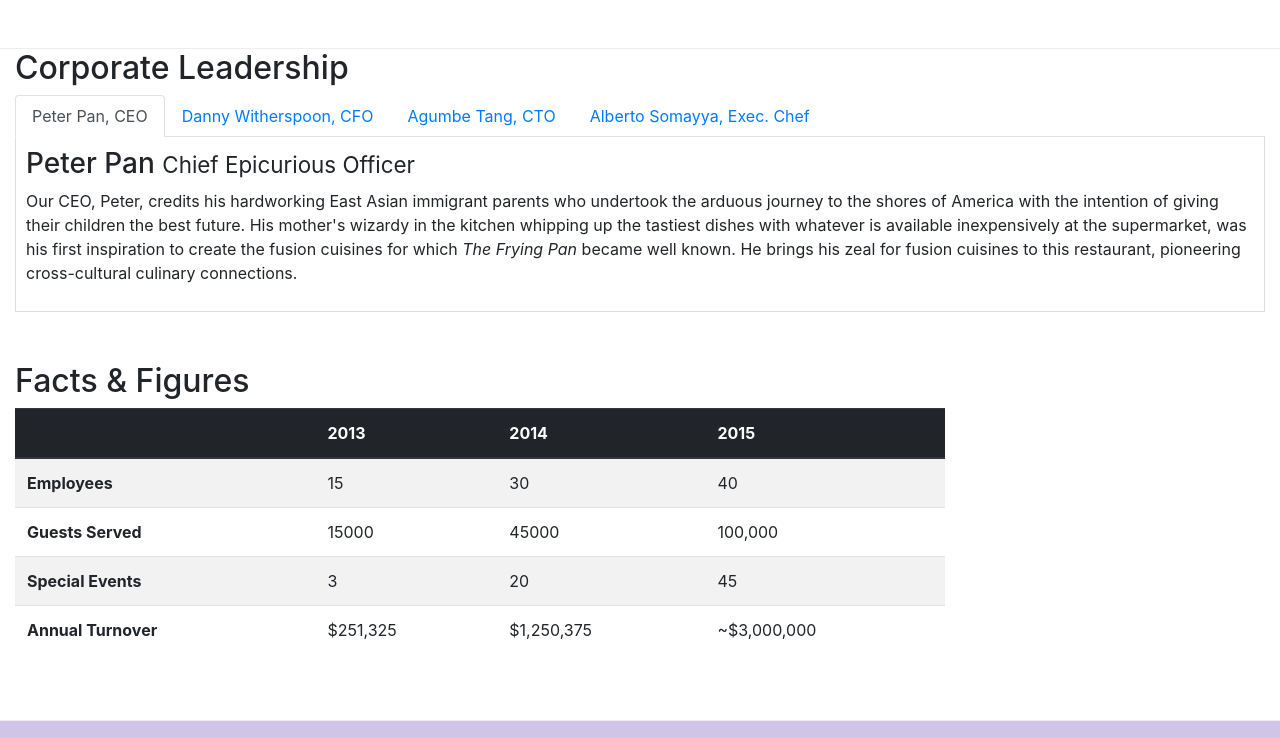
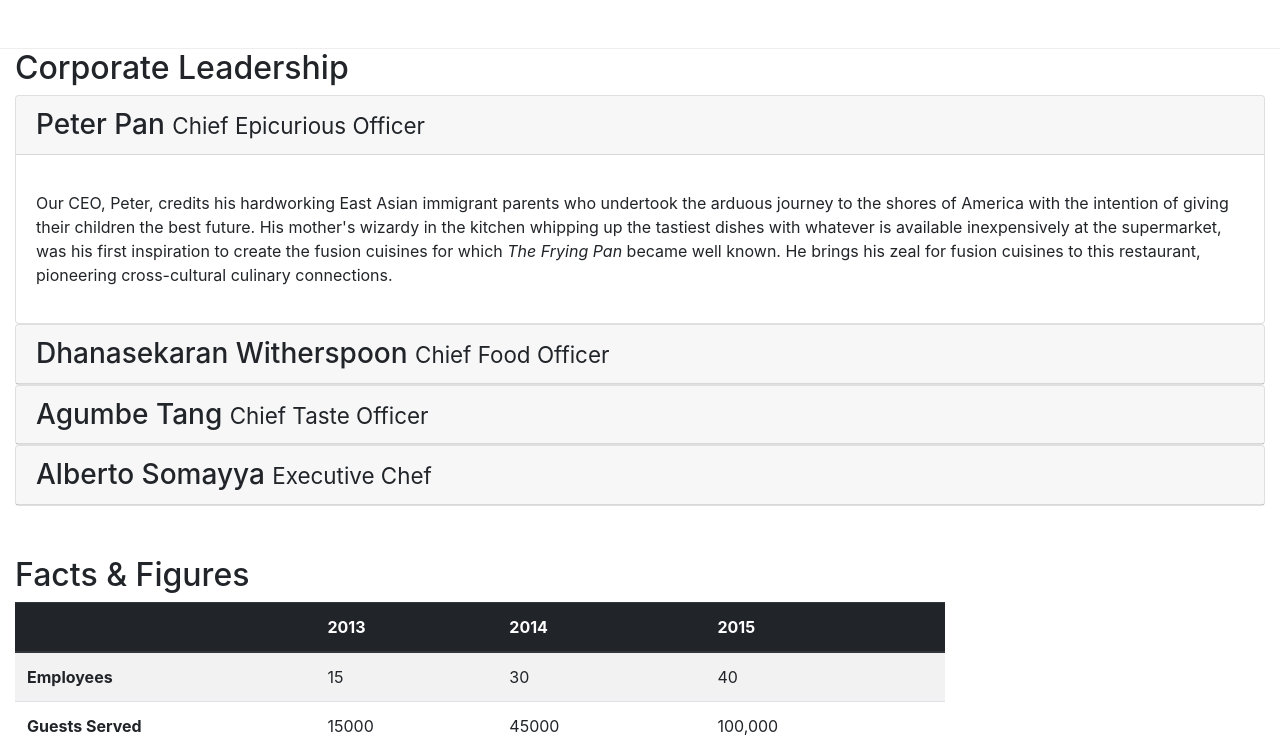
Before and after one commit to farzana-10/Restaurant, a website: page aboutus.html in a window 1280 px wide. Shown: the part 899-1637 px from the top of the page. Drawn offline with nearby package versions, Linux system fonts and the light colour scheme.

Commit message:
tabs, pills, accordions, collapse

```diff
--- a/aboutus.html
+++ b/aboutus.html
@@ -104,7 +104,8 @@
             <div>
                 <h2>Corporate Leadership</h2>
 
-                <ul class="nav nav-tabs">
+                <!-- class="nav nav-tabs"
+                <ul class="nav nav-pills">
                     <li class="nav-item">
                       <a class="nav-link active" href="#peter"
                         role="tab" data-toggle="tab">Peter Pan, CEO</a>
@@ -122,6 +123,8 @@
                         data-toggle="tab">Alberto Somayya, Exec. Chef</a>
                     </li>
                 </ul>
+
+
 
                 <div class="tab-content">
 
@@ -151,6 +154,73 @@
                     </div>
 
 
+
+
+                </div>-->
+
+
+
+
+                <div id="accordion">
+
+                    <div class="card">
+                        <div class="card-header" role="tab" id="peterhead">
+                        <h3 class="mb-0">
+                            <a data-toggle="collapse" data-target="#peter">
+                            Peter Pan <small>Chief Epicurious Officer</small>
+                            </a>
+                        </h3>
+                        </div>
+                        <div class="collapse show" id="peter" data-parent="#accordion">
+                            <div class="card-body">
+                                <p class="d-none d-sm-block"><p class="d-none d-sm-block">Our CEO, Peter, credits his hardworking East Asian immigrant parents who undertook the arduous journey to the shores of America with the intention of giving their children the best future. His mother's wizardy in the kitchen whipping up the tastiest dishes with whatever is available inexpensively at the supermarket, was his first inspiration to create the fusion cuisines for which <em>The Frying Pan</em> became well known. He brings his zeal for fusion cuisines to this restaurant, pioneering cross-cultural culinary connections.</p></p>
+                            </div>
+                        </div>
+                    </div>
+
+
+                    <div class="card">
+                        <div class="card-header" role="tab" id="dannyhead">
+                        <h3 class="mb-0">
+                            <a class="collapsed" data-toggle="collapse" data-target="#danny">
+                            Dhanasekaran Witherspoon <small>Chief Food Officer</small>
+                            </a>
+                        </h3>
+                    </div>
+                    <div class="collapse" id="danny" data-parent="#accordion">
+                        <div class="card-body">
+                            <p class="d-none d-sm-block"></em><p class="d-none d-sm-block">Our CFO, Danny, as he is affectionately referred to by his colleagues, comes from a long established family tradition in farming and produce. His experiences growing up on a farm in the Australian outback gave him great appreciation for varieties of food sources. As he puts it in his own words, <em>Everything that runs, wins, and everything that stays, pays!</em></p></p>
+                        </div>
+                    </div>
+                </div>
+                <div class="card">
+                        <div class="card-header" role="tab" id="agumbehead">
+                        <h3 class="mb-0">
+                            <a class="collapsed" data-toggle="collapse" data-target="#agumbe">
+                            Agumbe Tang <small>Chief Taste Officer</small>
+                            </a>
+                        </h3>
+                    </div>
+                    <div class="collapse" id="agumbe" data-parent="#accordion">
+                        <div class="card-body">
+                            <p class="d-none d-sm-block"><p class="d-none d-sm-block">Blessed with the most discerning gustatory sense, Agumbe, our CTO, personally ensures that every dish that we serve meets his exacting tastes. Our chefs dread the tongue lashing that ensues if their dish does not meet his exacting standards. He lives by his motto, <em>You click only if you survive my lick.</em></p></p>
+                        </div>
+                    </div>
+                </div>
+                <div class="card">
+                        <div class="card-header" role="tab" id="albertohead">
+                        <h3 class="mb-0">
+                            <a class="collapsed" data-toggle="collapse" data-target="#alberto">
+                            Alberto Somayya <small>Executive Chef</small>
+                            </a>
+                        </h3>
+                    </div>
+                    <div class="collapse" id="alberto" data-parent="#accordion">
+                        <div class="card-body">
+                            <p class="d-none d-sm-block"><p class="d-none d-sm-block">Award winning three-star Michelin chef with wide International experience having worked closely with whos-who in the culinary world, he specializes in creating mouthwatering Indo-Italian fusion experiences. He says, <em>Put together the cuisines from the two craziest cultures, and you get a winning hit! Amma Mia!</em></p></em></p>
+                        </div>
+                    </div>
+                </div>
 
 
                 </div>
```
Also changed, not shown: index.html (+1 -1 lines).
